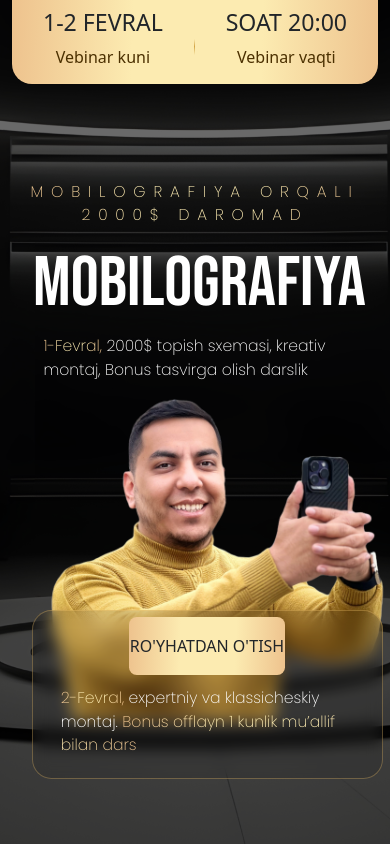
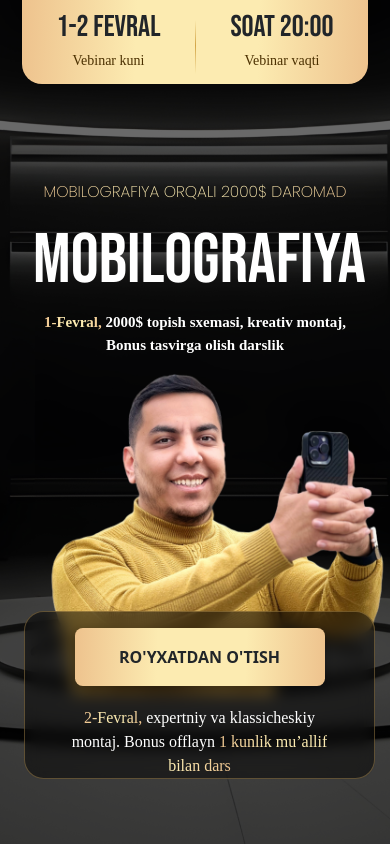
Before and after one commit to ibragimovxusan/landing-page, a Django app: page / in a window 390 px wide. Run offline with Django 5.2, Linux system fonts and the light colour scheme; grey boxes are pictures that could not be loaded.

Commit message:
update code

```diff
--- a/landpage/views.py
+++ b/landpage/views.py
@@ -10,12 +10,12 @@ from datetime import datetime
 
 
 def register(request):
-    usernames = CatchUser.objects.values_list('username', flat=True)
     if request.method == "POST":
-        first_name = request.POST['first_name']
-        last_name = request.POST['last_name']
-        phone_number = request.POST['username']
+        first_name = request.POST.get('first_name')
+        last_name = request.POST.get('first_name')
+        phone_number = request.POST.get('phone_number')
         password = "Pass!123"
+        print(phone_number)
 
         user = CatchUser.objects.filter(username=phone_number)
 
@@ -24,13 +24,12 @@ def register(request):
             return redirect('register')
         else:
             instance = CatchUser.objects.create_user(username=phone_number, password=password, first_name=first_name,
-                                                    last_name=last_name, phone_number=phone_number)
-            user = authenticate(username=phone_number, password=password, first_name=first_name, last_name=last_name, phone_number=phone_number)
+                                                    last_name=last_name)
+            user = authenticate(username=phone_number, password=password, first_name=first_name, last_name=last_name)
             if user is not None:
                 login(request, user)
             messages.success(request, 'Your account has been created!')
             return redirect("/")
-    print("Success")
     return render(request, 'index.html')
 
 
--- a/static/css/main.css
+++ b/static/css/main.css
@@ -18,6 +18,51 @@
     align-items: center;
     position: relative;
 }
+
+.modal-header {
+    flex-wrap: wrap;
+    justify-content: center!important;
+}
+
+.title-top h3 {
+    font-family: 'Bebas Neue';
+    font-weight: 400;
+}
+
+.title-top p {
+    font-family: 'Gilroy';
+    font-weight: 400;
+    font-size: 16px;
+    line-height: 19.2px;
+}
+
+.modal-footer {
+    width: 100%;
+}
+
+.sent-btn {
+    color: white;
+    width: 100%;
+    background: #000!important;
+}
+
+.phone-input {
+    padding: 10px;
+    font-size: 16px;
+    border: 2px solid #ccc;
+    border-radius: 5px;
+    width: 100%;
+    outline: none;
+}
+/* Style for the input field when focused */
+.phone-input:focus {
+    border-color: #ccc;
+}
+/* Style for the input field when it has content */
+.phone-input:not(:placeholder-shown) {
+    border-color: #ccc;
+}
+
 .for-title div {
     margin-top: 10px;
 }
@@ -73,8 +118,9 @@ h2 {
 }
 .main .p1 {
     text-align: center;
-    font-family: 'Poppins';
-    font-size: 22px;
+    font-family: 'Gilroy';
+    font-size: 32px;
+    line-height: 38.82px;
     font-style: normal;
     font-weight: 500;
     line-height: normal;
@@ -113,15 +159,18 @@ h2 {
 .box-text {
     width: 326px;
     font-size: 22px !important;
-    font-family: 'Poppins';
-    margin-left: 150px;
+    font-weight: 700;
+    font-family: 'Gilroy';
+    margin-left: 135px;
     margin-top: 0;
 }
+
 .box-text1 {
-    width: 300px;
+    width: 260px;
     font-size: 18px !important;
-    font-family: 'Poppins';
+    font-family: 'Gilroy';
     margin-top: 20px;
+    color: #fff;
 }
 .box-text span {
     background: var(--Linear, linear-gradient(92deg, #EEC38E 0.6%, #FCEBB1 33.1%, #FCEBB1 68.17%, #EEC38E 99.63%));
@@ -141,7 +190,7 @@ h2 {
     flex-shrink: 0;
     border-radius: 10px;
     border: 1px solid rgba(252, 203, 110, 0.30);
-    background: rgba(0, 0, 0, 0.10);
+    background: rgba(0, 0, 0, 0.70);
     backdrop-filter: blur(10px);
     position: absolute;
     bottom: 0;
--- a/static/css/mobile.css
+++ b/static/css/mobile.css
@@ -14,7 +14,7 @@
     }
 
     .for-title {
-        width: 100%;
+        width: 346px;
         height: 10vh;
         background: var(--Linear);
         border-bottom-left-radius: 20px;
@@ -32,7 +32,7 @@
 
     .for_border {
         width: 1px;
-        height: 4vw;
+        height: 14vw;
         background: linear-gradient(180deg, rgba(182, 118, 0, 0.00) 0%, rgba(182, 118, 0, 0.60) 46.88%, rgba(182, 118, 0, 0.00) 100%);
     }
 
@@ -40,6 +40,18 @@
     h2 {
         text-align: center;
         color: #4B3000;
+    }
+
+    .title-top h3 {
+        font-family: 'Bebas Neue';
+        font-size: 30px;
+    }
+
+    .title-top p {
+        font-family: 'Gilroy';
+        font-weight: 400;
+        font-size: 14px;
+        line-height: 16.8px;
     }
 
     .data,
@@ -73,6 +85,10 @@
         background-clip: text;
         -webkit-background-clip: text;
         -webkit-text-fill-color: transparent;
+
+        @media (max-width: 576px) {
+            letter-spacing: 0px;
+        }
     }
 
     .mobi-text {
@@ -91,14 +107,30 @@
         text-transform: uppercase;
     }
 
-    .box-text,
+    .box-text
     .box-text1 {
-        color: #fff;
-        width: 80vw;
+        color: #fff !important;
+        width: 100px;
         font-size: 4vw !important;
         font-family: 'Poppins';
         margin-left: 5vw;
         margin-top: 0;
+    }
+
+    @media (max-width: 576px) {
+            .box-text {
+                width: 100%;
+                text-align: center;
+                margin-left: 0;
+                font-size: 15px !important;
+            }
+            .box-text1 {
+                text-align: center;
+                font-size: 16px !important;
+            }
+            .box-text1:nth-child(2) {
+                color: white;
+            }
     }
 
     .button-box {
@@ -116,6 +148,18 @@
         justify-content: space-evenly;
         flex-wrap: wrap;
         align-items: center;
+
+        @media (max-width: 576px) {
+            padding: 1rem 0;
+            background: rgba(0, 0, 0, 0.50);
+            left: auto;
+            bottom: -15%;
+            .button {
+                width: 250px;
+                box-shadow: rgba(0, 0, 0, 0.24) 0px 3px 8px;
+                font-weight: 600;
+            }
+        }
     }
 
     .button {
--- a/templates/index.html
+++ b/templates/index.html
@@ -1,4 +1,4 @@
-
+{% load static %}
 <!DOCTYPE html>
 <html lang="en">
 
@@ -6,8 +6,9 @@
     <meta charset="UTF-8">
     <meta name="viewport" content="width=device-width, initial-scale=1.0">
     <title>Document</title>
-    <link rel="stylesheet" href="../static/css/main.css">
-    <link rel="stylesheet" href="../static/css/mobile.css">
+    <link rel="stylesheet" href="{% static 'css/main.css' %}">
+    <link rel="stylesheet" href="{% static 'css/mobile.css' %}">
+    <link rel="stylesheet" href="https://cdnjs.cloudflare.com/ajax/libs/font-awesome/4.7.0/css/font-awesome.min.css">
     <link href="https://cdn.jsdelivr.net/npm/bootstrap@5.0.2/dist/css/bootstrap.min.css" rel="stylesheet"
         integrity="sha384-EVSTQN3/azprG1Anm3QDgpJLIm9Nao0Yz1ztcQTwFspd3yD65VohhpuuCOmLASjC" crossorigin="anonymous">
 
@@ -15,15 +16,15 @@
 
 <body>
     <!-- header -->
-    <div class="for-bg container-fluid" style="background-image: url(../static/images/bg.png);">
-        <div style="background-image: url(../static/images/image\ 15.png);" class="img-left"></div>
+    <div class="for-bg container-fluid" style="background-image: url({% static 'images/bg.png' %});">
+        <div style="background-image: url({% static "images/image\ 15.png" %});" class="img-left"></div>
         <div class="for-title">
-            <div>
+            <div class="title-top">
                 <h3>1-2 FEVRAL</h3>
                 <p>Vebinar kuni</p>
             </div>
             <div class="for_border"></div>
-            <div>
+            <div class="title-top">
                 <h3>SOAT 20:00</h3>
                 <p>Vebinar vaqti</p>
             </div>
@@ -87,7 +88,7 @@
                     fill="white" fill-opacity="0.5" />
             </svg>
 
-            <p class="pt-5 p1">
+            <p class="pt-5 p1 subtitle_mob">
                 Mobilografiya orqali 2000$ daromad
             </p>
             <h3 class="mobi-text">
@@ -96,16 +97,15 @@
             <p class="box-text text-white">
                 <span> 1-Fevral,</span> 2000$ topish sxemasi, kreativ montaj, Bonus tasvirga olish darslik
             </p>
-            <img src="../static/images/Exclude.png" class="mainImage" alt="">
+            <img src="{% static "images/Exclude.png" %}" class="mainImage" alt="">
 
             <div class="button-box">
                 <div class="button" type="button" class="btn btn-primary" data-bs-toggle="modal"
-                    data-bs-target="#exampleModal">
-                    RO'YHATDAN O'TISH
+                    data-bs-target="#exampleModalCenter">
+                    RO'YXATDAN O'TISH <i class="fa-thin fa-fingerprint"></i>
                 </div>
                 <p class="box-text1">
-                    <span>2-Fevral,</span> expertniy va klassicheskiy montaj. <span>Bonus offlayn 1 kunlik mu’allif
-                        bilan dars</span>
+                    <span>2-Fevral,</span> expertniy va klassicheskiy montaj. Bonus offlayn<span> 1 kunlik mu’allif bilan dars</span>
                 </p>
 
             </div>
@@ -122,31 +122,45 @@
 
 
     <!-- Modal -->
-    <div class="modal fade" id="exampleModal" tabindex="-1" aria-labelledby="exampleModalLabel" aria-hidden="true">
-        <div class="modal-dialog">
-            <div class="modal-content">
-                <div class="modal-header">
-                    <h5 class="modal-title" id="exampleModalLabel">Modal title</h5>
-                    <button type="button" class="btn-close" data-bs-dismiss="modal" aria-label="Close"></button>
-                </div>
-                <div class="modal-body">
-                    <input type="text" class="form-control my-1" name="first_name" placeholder="ISMIGIZ">
-                    <input type="text" class="form-control my-1" name="last_name" placeholder="FAMILILANGIZ">
-                    <input type="text" class="form-control my-1" placeholder="TELFON RAQAMINGIZ">
-                </div>
+    <div class="modal fade" id="exampleModalCenter" tabindex="-1" role="dialog" aria-labelledby="exampleModalCenterTitle" aria-hidden="true">
+        <form method="post">
+            {% csrf_token %}
+            <div class="modal-dialog modal-dialog-centered" role="document">
+                <div class="modal-content">
+                    <div class="modal-header">
+                        <h2 class="modal-title" id="exampleModalLongTitle">Ma'lumotlaringizni qoldiring.</h2>
+                        <p>Xodimlarimiz tez orada aloqaga chiqishadi.</p>
+                    </div>
+                    <div class="modal-body">
+                        <input type="text" name="name" class="phone-input mb-4" placeholder="Ismingiz" aria-label="Ismingiz" aria-describedby="basic-addon2">
+                        <input type="tel" id="phone" name="phone_number" class="phone-input" placeholder="+998 99-999-99-99" pattern="\+\d{1,3}-\d{1,3}-\d{1,3}-\d{1,3}" title="Format: +XXX-XXX-XXX-XXX">
+                    </div>
                 <div class="modal-footer">
-                    <button type="button" class="btn btn-secondary" data-bs-dismiss="modal">O'chirish</button>
-                    <a href="tiwce.html">
-                        <button type="button" class="btn btn-primary">YUBORISH</button>
-                    </a>
+                    <button type="submit" class="btn btn-secondary btn-lg btn-block sent-btn">YUBORISH</button>
                 </div>
             </div>
+        </form>
         </div>
     </div>
 
 
 
 
+
+    <script>
+        const phoneInput = document.getElementById('phone');
+        phoneInput.addEventListener('input', function() {
+            let value = phoneInput.value.replace(/\D/g, '');
+            let formattedValue = '+';
+            for (let i = 0; i < value.length; i++) {
+            if (i === 3 || i === 5 || i === 8 || i === 10) {
+                formattedValue += ' ';
+            }
+            formattedValue += value[i];
+            }
+          phoneInput.value = formattedValue.trim().slice(0, 17); // Limit to 15 characters
+        });
+    </script>
 
     <script src="https://cdn.jsdelivr.net/npm/@popperjs/core@2.9.2/dist/umd/popper.min.js"
         integrity="sha384-IQsoLXl5PILFhosVNubq5LC7Qb9DXgDA9i+tQ8Zj3iwWAwPtgFTxbJ8NT4GN1R8p"
```
Also changed, not shown: landpage/migrations/0002_catchuser_enter_the_vebinar.py (added), 2 other files.
